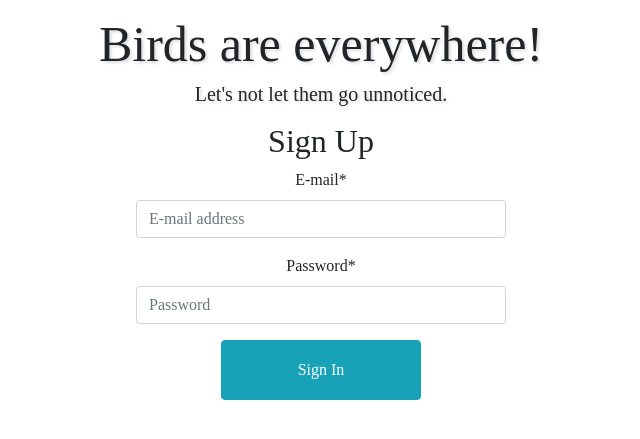
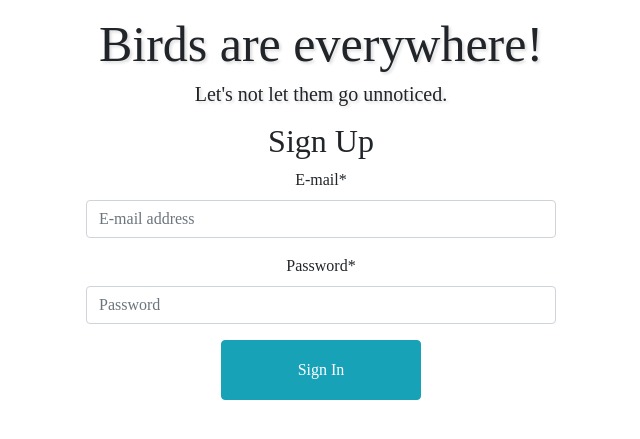
Before and after one commit to sergiojaj/new_whistly, a Django app: page /accounts/signup/ in a window 1280 px wide. Shown: the part 56-495 px from the top of the page, without its empty margins (319-959 px from the left). Run offline with Django 3.2, Linux system fonts and the light colour scheme; some libraries are stand-ins or nearby versions.

Commit message:
forms class

```diff
--- a/templates/account/signup.html
+++ b/templates/account/signup.html
@@ -5,7 +5,7 @@
 
 {% block content %}
 
-        <div class="container" style="width: 400px;" align=center>
+        <div class="container forms" align=center>
             <h2>Sign Up</h2>
             <form method="POST" action="{% url 'account_signup' %}">
                 {% csrf_token %}
```
